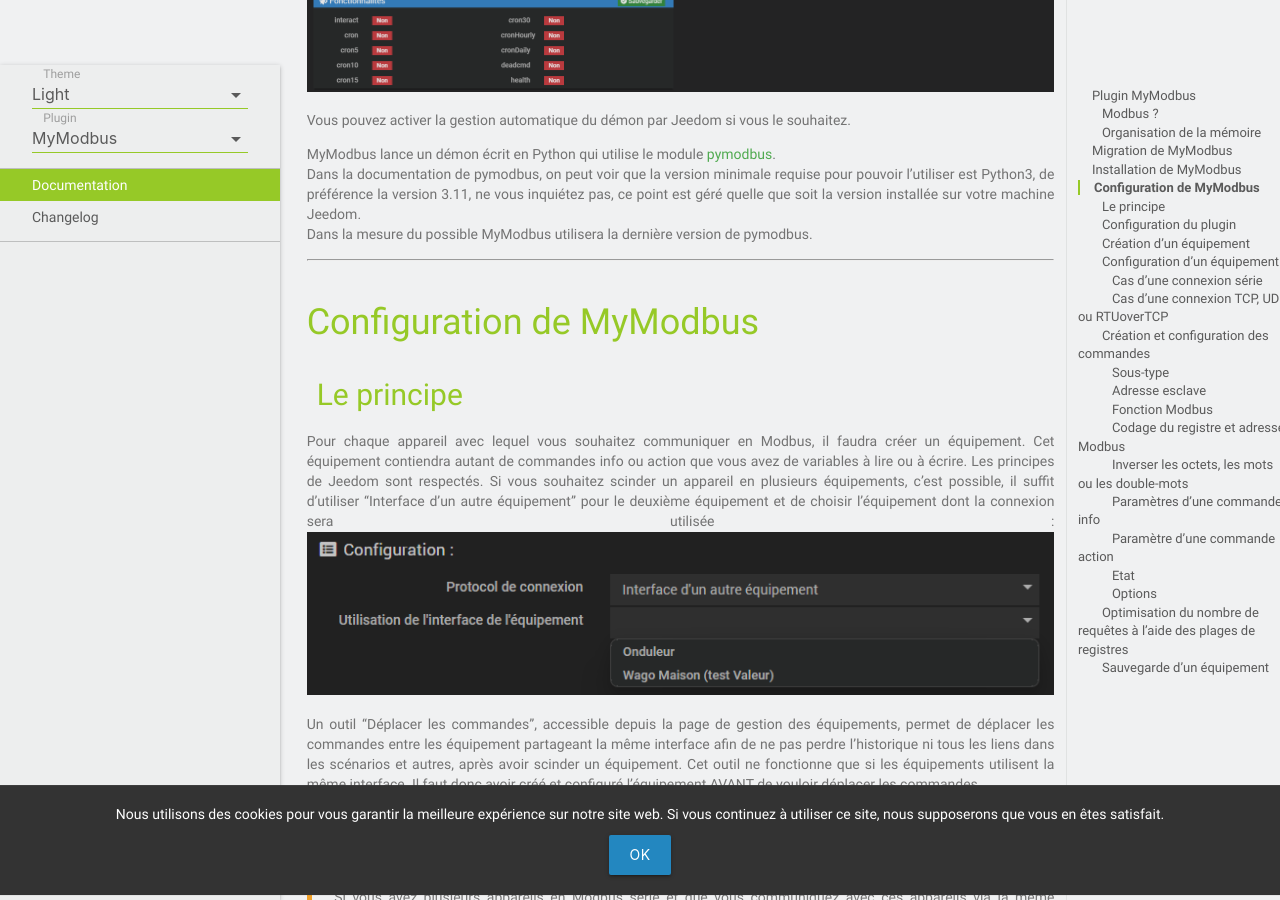
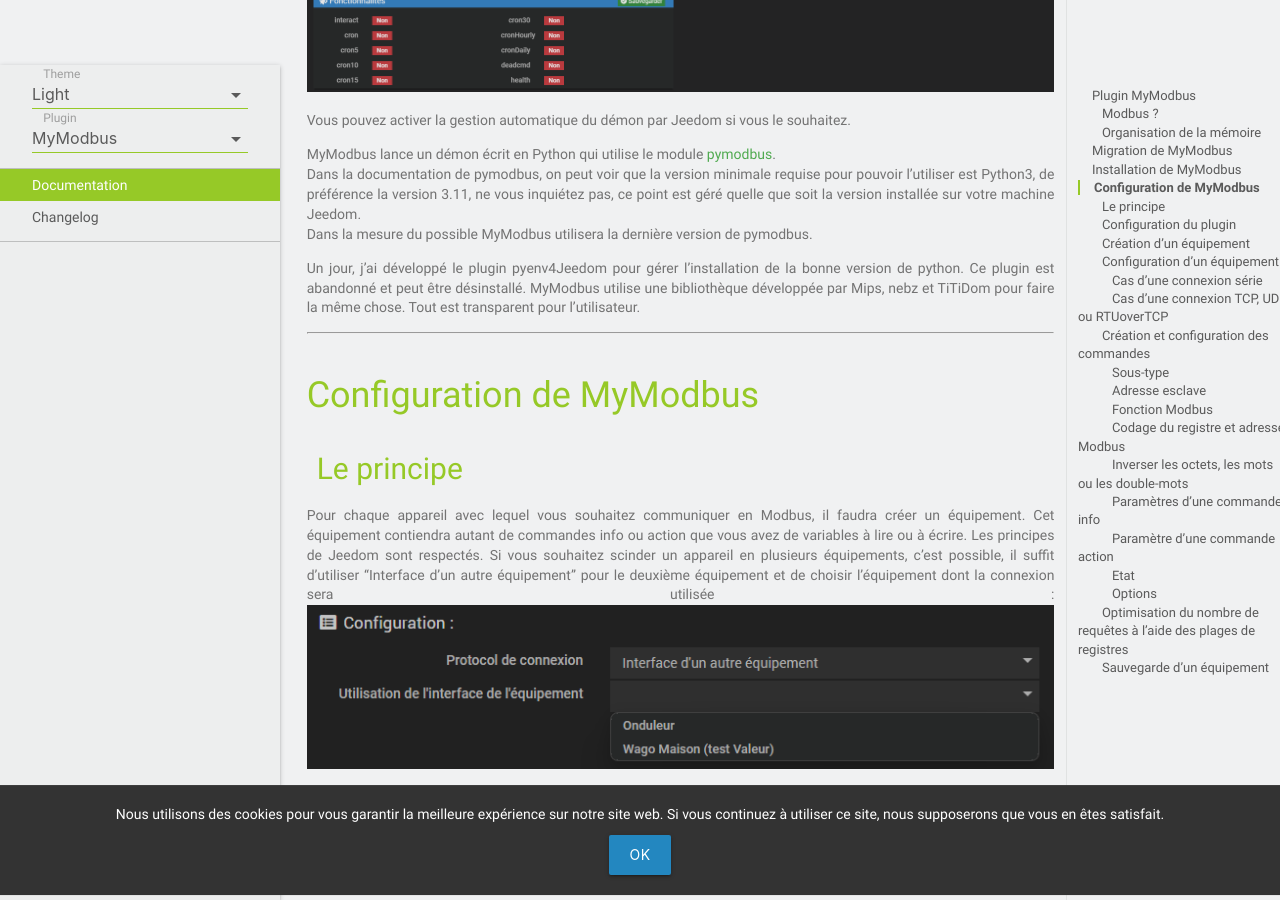
Before and after one commit to MrWaloo/jeedom-plugins-doc, a Jekyll site: the page built from docs/fr_FR/mymodbus_doc.md, in a window 1280 px wide and 900 px high, scrolled down 2753 px. Built offline with Jekyll 4.4.1, drawn with Linux system fonts in a browser that asks for light colours; emoji names are drawn with the system emoji font; our own code applies the rules of GitHub Pages for plain Markdown files.

Commit message:
update
Note concernant pyenv4Jeedom
changelog

```diff
--- a/docs/fr_FR/mymodbus_doc.md
+++ b/docs/fr_FR/mymodbus_doc.md
@@ -74,6 +74,10 @@
 Python3, de préférence la version 3.11, ne vous inquiétez pas, ce point est géré quelle que soit la version installée
 sur votre machine Jeedom.
 Dans la mesure du possible MyModbus utilisera la dernière version de pymodbus.
+
+Un jour, j'ai développé le plugin pyenv4Jeedom pour gérer l'installation de la bonne version de python. Ce plugin est
+abandonné et peut être désinstallé. MyModbus utilise une bibliothèque développée par Mips, nebz et TiTiDom pour faire
+la même chose. Tout est transparent pour l'utilisateur.
 
 ***
 
```
Also changed, not shown: docs/fr_FR/mymodbus_changelog.md (+3 -0 lines).
